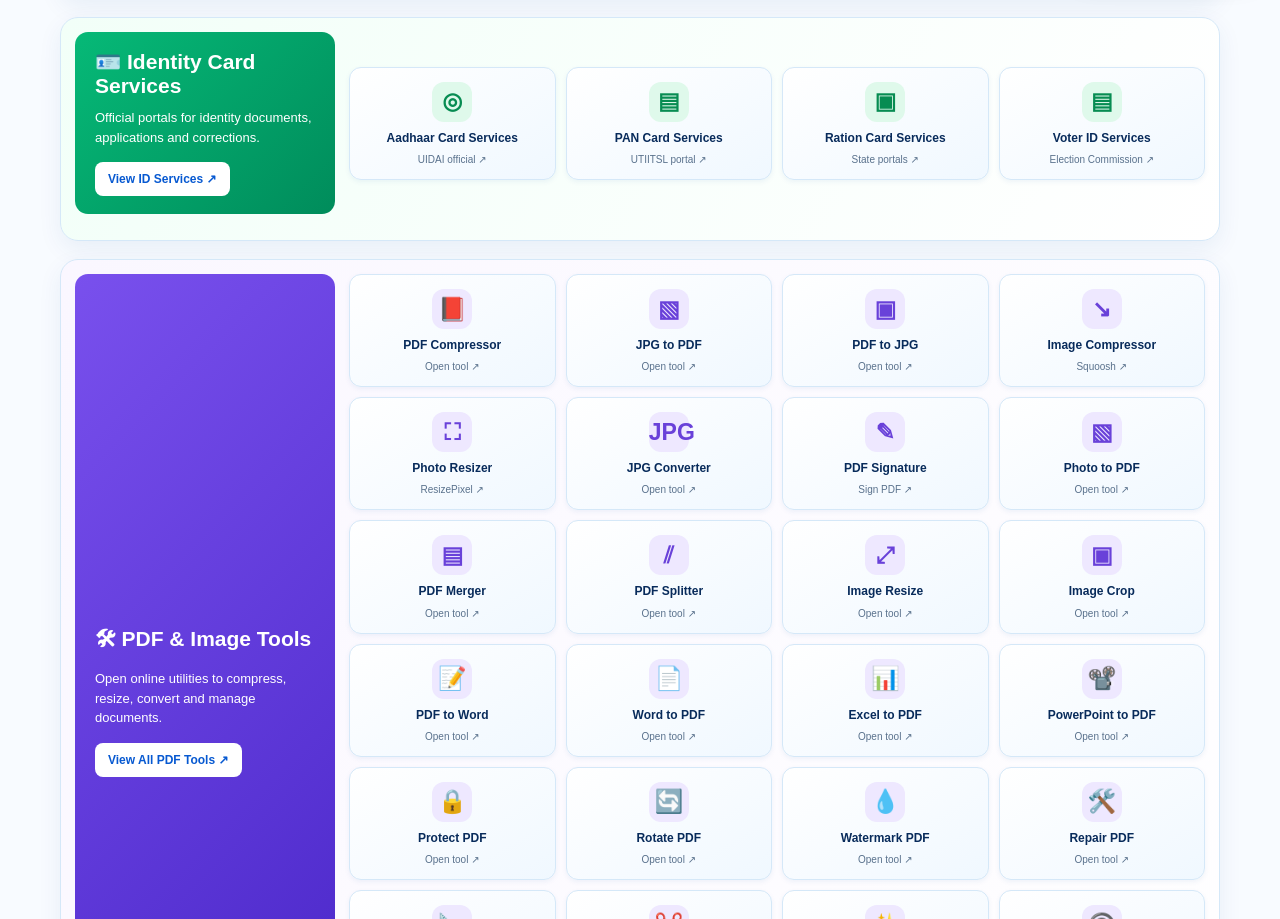
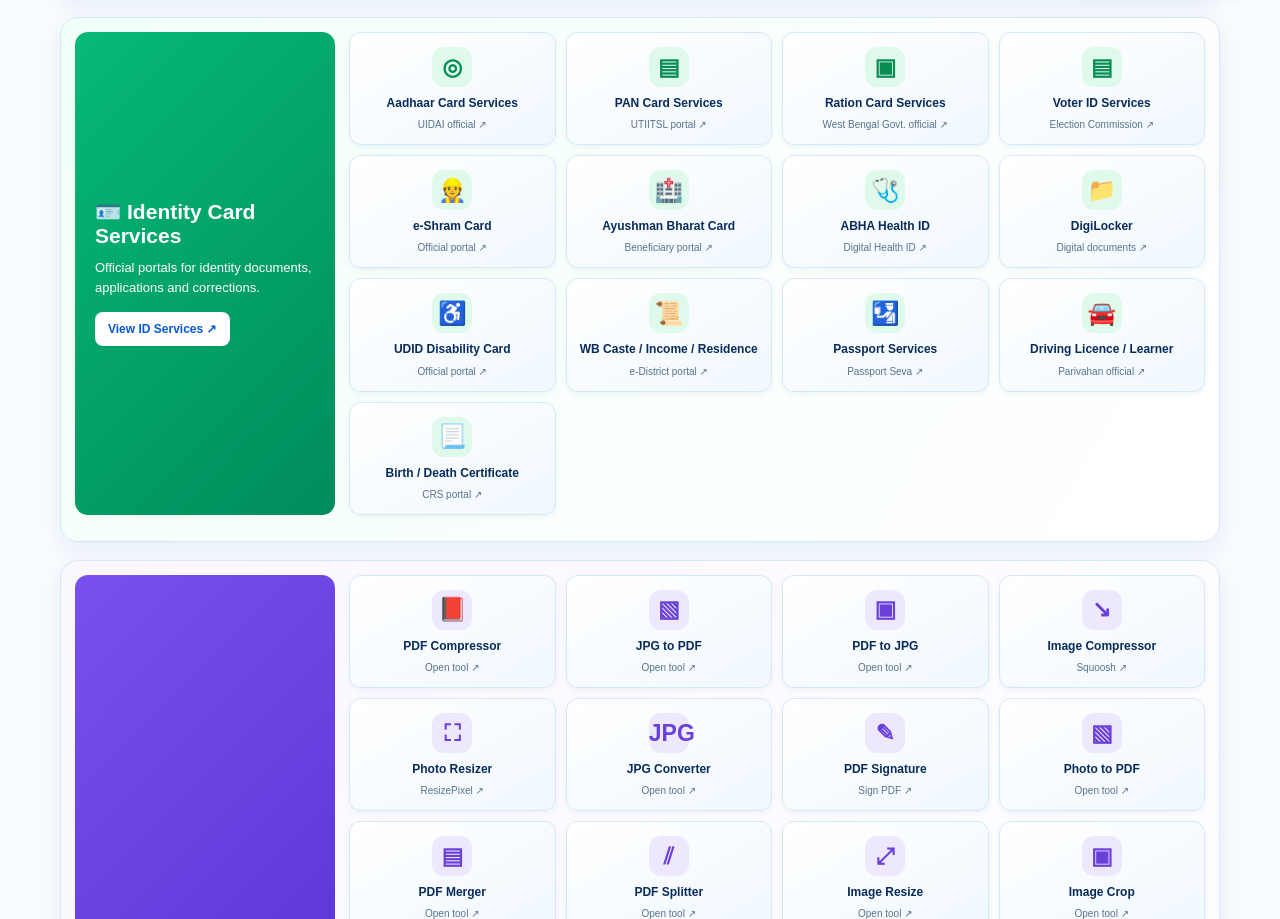
Before and after one commit to Digital-web223/digital-online-sewa, a plain HTML site: page index.html in a window 1280 px wide. Shown: the part 810-1729 px from the top of the page. Drawn offline with Linux system fonts and the light colour scheme.

Commit message:
Add and update identity card services links
Updated links for Ration Card Services and added new services including e-Shram Card, Ayushman Bharat Card, ABHA Health ID, DigiLocker, UDID Disability Card, WB Caste/Income/Residence, Passport Services, Driving Licence/Learner, and Birth/Death Certificate.

```diff
--- a/index.html
+++ b/index.html
@@ -26,8 +26,17 @@
 <section class="section ids"><div class="section-head"><div class="section-title"><h2>🪪 Identity Card Services</h2><p>Official portals for identity documents, applications and corrections.</p><a class="cta" href="https://uidai.gov.in/" target="_blank" rel="noopener">View ID Services ↗</a></div><div class="cards">
 <a class="card" href="https://uidai.gov.in/" target="_blank" rel="noopener"><span class="ico">◎</span><strong>Aadhaar Card Services</strong><small>UIDAI official ↗</small></a>
 <a class="card" href="https://www.pan.utiitsl.com/" target="_blank" rel="noopener"><span class="ico">▤</span><strong>PAN Card Services</strong><small>UTIITSL portal ↗</small></a>
-<a class="card" href="https://nfsa.gov.in/portal/ration_card_state_portals_aa" target="_blank" rel="noopener"><span class="ico">▣</span><strong>Ration Card Services</strong><small>State portals ↗</small></a>
+<a class="card" href="https://wbpds.gov.in/rcmsnew/" target="_blank" rel="noopener noreferrer"><span class="ico">▣</span><strong>Ration Card Services</strong><small>West Bengal Govt. official ↗</small></a>
 <a class="card" href="https://voters.eci.gov.in/" target="_blank" rel="noopener"><span class="ico">▤</span><strong>Voter ID Services</strong><small>Election Commission ↗</small></a>
+<a class="card" href="https://eshram.gov.in/indexmain" target="_blank" rel="noopener noreferrer"><span class="ico">👷</span><strong>e-Shram Card</strong><small>Official portal ↗</small></a>
+<a class="card" href="https://beneficiary.nha.gov.in/" target="_blank" rel="noopener noreferrer"><span class="ico">🏥</span><strong>Ayushman Bharat Card</strong><small>Beneficiary portal ↗</small></a>
+<a class="card" href="https://abha.abdm.gov.in/" target="_blank" rel="noopener noreferrer"><span class="ico">🩺</span><strong>ABHA Health ID</strong><small>Digital Health ID ↗</small></a>
+<a class="card" href="https://www.digilocker.gov.in/" target="_blank" rel="noopener noreferrer"><span class="ico">📁</span><strong>DigiLocker</strong><small>Digital documents ↗</small></a>
+<a class="card" href="https://www.swavlambancard.gov.in/" target="_blank" rel="noopener noreferrer"><span class="ico">♿</span><strong>UDID Disability Card</strong><small>Official portal ↗</small></a>
+<a class="card" href="https://edistrict.wb.gov.in/PACE/" target="_blank" rel="noopener noreferrer"><span class="ico">📜</span><strong>WB Caste / Income / Residence</strong><small>e-District portal ↗</small></a>
+<a class="card" href="https://www.passportindia.gov.in/" target="_blank" rel="noopener noreferrer"><span class="ico">🛂</span><strong>Passport Services</strong><small>Passport Seva ↗</small></a>
+<a class="card" href="https://parivahan.gov.in/" target="_blank" rel="noopener noreferrer"><span class="ico">🚘</span><strong>Driving Licence / Learner</strong><small>Parivahan official ↗</small></a>
+<a class="card" href="https://crsorgi.gov.in/" target="_blank" rel="noopener noreferrer"><span class="ico">📃</span><strong>Birth / Death Certificate</strong><small>CRS portal ↗</small></a>
 </div></div></section>
 <section class="section tools" id="tools"><div class="section-head"><div class="section-title"><h2>🛠 PDF &amp; Image Tools</h2><p>Open online utilities to compress, resize, convert and manage documents.</p><a class="cta" href="https://www.ilovepdf.com/" target="_blank" rel="noopener">View All PDF Tools ↗</a></div><div class="cards">
 <a class="card" href="https://www.ilovepdf.com/compress_pdf" target="_blank" rel="noopener"><span class="ico">📕</span><strong>PDF Compressor</strong><small>Open tool ↗</small></a>
```
